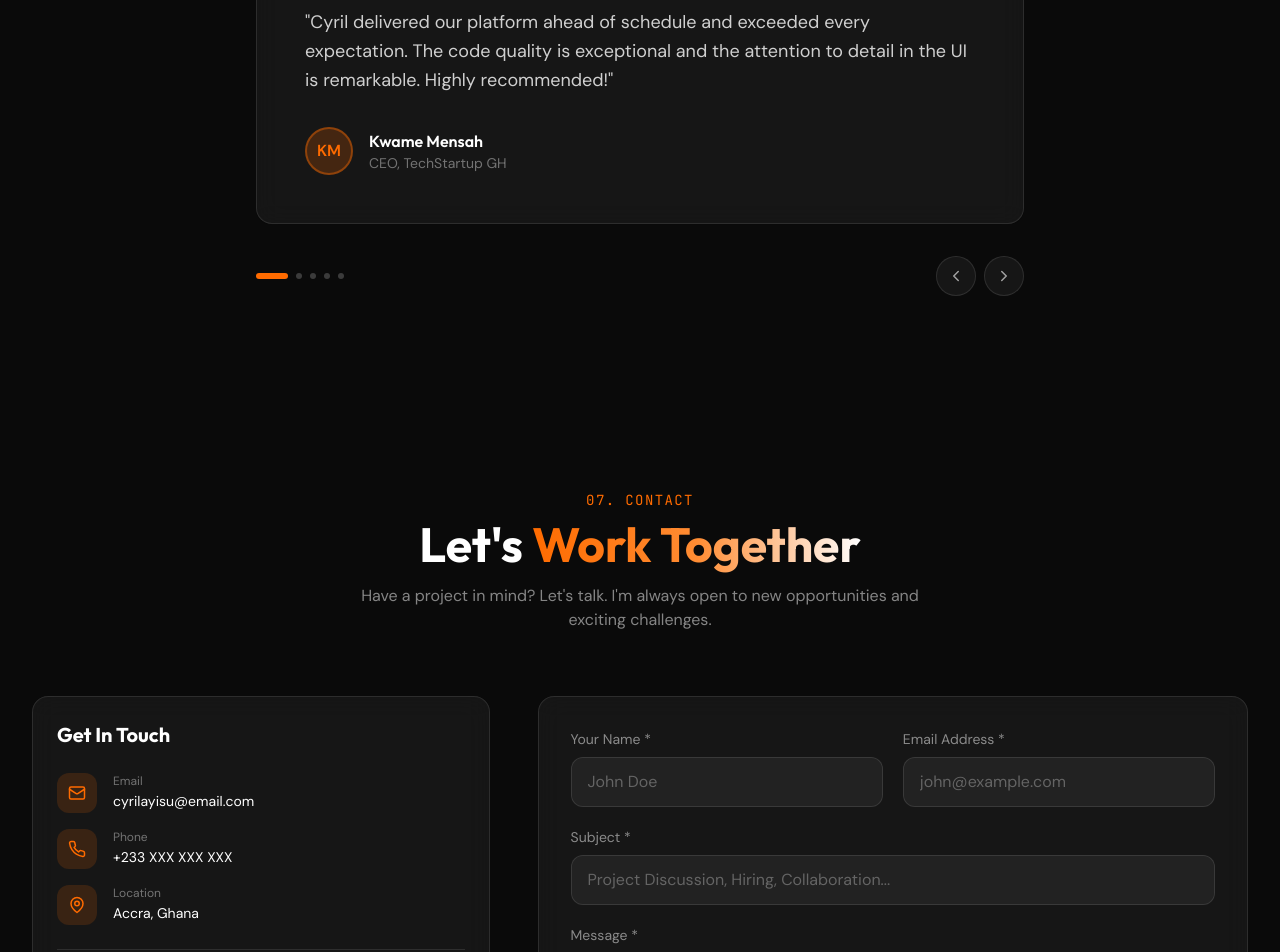
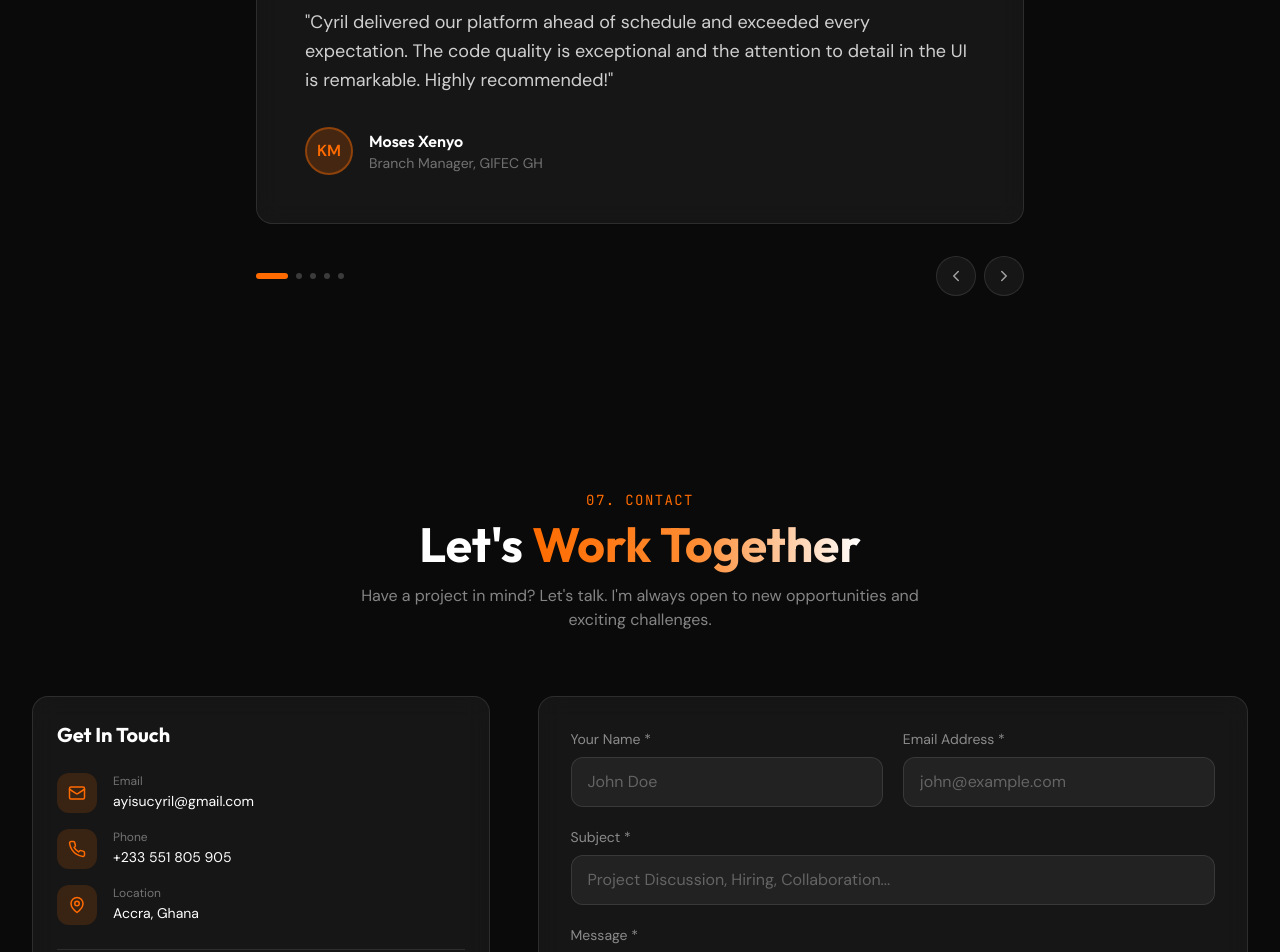
Before and after one commit to ayisucyril/My-Portfolio, a React (Vite) app in the folder portfolio-app/frontend/: page / in a window 1280 px wide. Shown: the part 6460-7412 px from the top of the page. Built offline with nearby package versions, Linux system fonts and the light colour scheme; no server answers.

Commit message:
update in contact section

```diff
--- a/portfolio-app/frontend/src/components/sections/ContactSection.jsx
+++ b/portfolio-app/frontend/src/components/sections/ContactSection.jsx
@@ -77,8 +77,8 @@ const ContactSection = () => {
 
               <div className="space-y-4">
                 {[
-                  { icon: Mail, label: 'Email', value: 'cyrilayisu@email.com', href: 'mailto:cyrilayisu@email.com' },
-                  { icon: Phone, label: 'Phone', value: '+233 XXX XXX XXX', href: 'tel:+233' },
+                  { icon: Mail, label: 'Email', value: 'ayisucyril@gmail.com', href: 'mailto:ayisucyril@gmail.com' },
+                  { icon: Phone, label: 'Phone', value: '+233 551 805 905', href: 'tel:+233' },
                   { icon: MapPin, label: 'Location', value: 'Accra, Ghana', href: null },
                 ].map(item => (
                   <div key={item.label} className="flex items-center gap-4">
--- a/portfolio-app/frontend/src/components/sections/TestimonialsSection.jsx
+++ b/portfolio-app/frontend/src/components/sections/TestimonialsSection.jsx
@@ -4,8 +4,8 @@ import { Quote, ChevronLeft, ChevronRight, Star } from 'lucide-react';
 
 const testimonials = [
   {
-    name: 'Kwame Mensah',
-    role: 'CEO, TechStartup GH',
+    name: 'Moses Xenyo',
+    role: 'Branch Manager, GIFEC GH',
     avatar: 'KM',
     rating: 5,
     text: 'Cyril delivered our platform ahead of schedule and exceeded every expectation. The code quality is exceptional and the attention to detail in the UI is remarkable. Highly recommended!'
@@ -18,9 +18,9 @@ const testimonials = [
     text: 'Working with Cyril was an absolute pleasure. He understood our vision immediately, asked the right questions, and built exactly what we needed. The end product is beautiful and performs flawlessly.'
   },
   {
-    name: 'Dr. James Addo',
-    role: 'Head of CS Dept., UG',
-    avatar: 'JA',
+    name: 'Prof. Ayima John C., PhD',
+    role: 'Head of CS Dept., HTU',
+    avatar: 'AJ',
     rating: 5,
     text: 'As Cyril\'s professor, I\'ve watched him grow into an exceptional developer. His technical skills are matched only by his professionalism and leadership. A true asset to any team.'
   },
```
